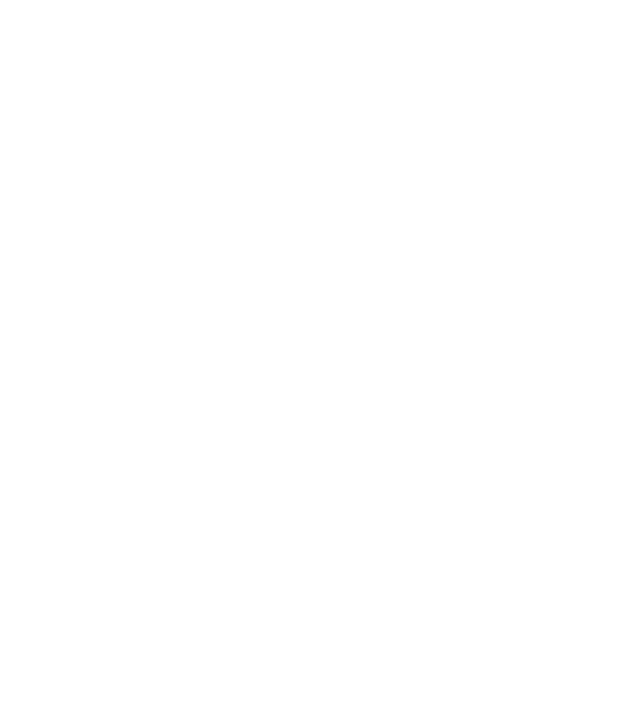
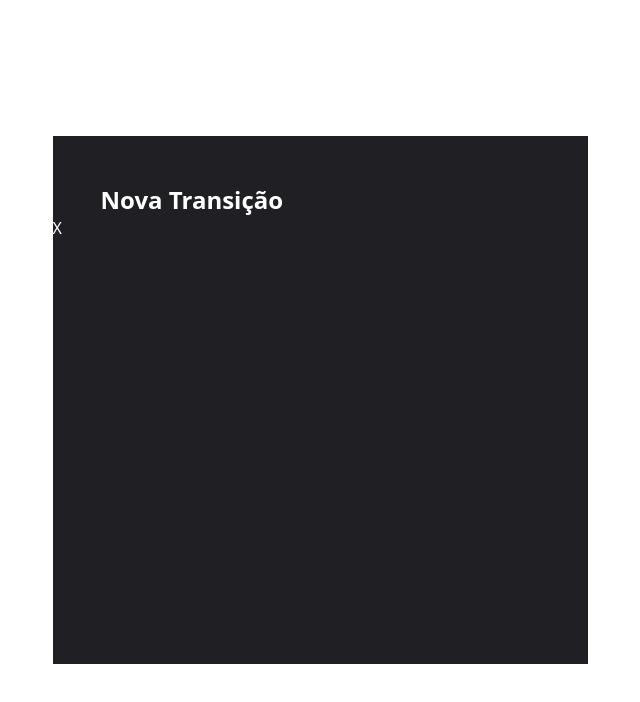
Before and after one commit to gustavobaltazar/expenses-incomes, a React (Vite) app in the folder client/: page / in a window 1280 px wide. Shown: the top 702 px of the page, without its empty margins (320-960 px from the left). Built offline with nearby package versions, Linux system fonts and the light colour scheme.

Commit message:
feat: started transaction modal

```diff
--- a/client/index.html
+++ b/client/index.html
@@ -1,13 +1,16 @@
 <!DOCTYPE html>
 <html lang="en">
+
 <head>
   <meta charset="UTF-8" />
   <link rel="icon" type="image/svg+xml" href="/vite.svg" />
   <meta name="viewport" content="width=device-width, initial-scale=1.0" />
-    <title>Vite + React + TS</title>
+  <title>Expenses & Incomes</title>
 </head>
+
 <body>
   <div id="root"></div>
   <script type="module" src="/src/main.tsx"></script>
 </body>
+
 </html>
--- a/client/src/App.tsx
+++ b/client/src/App.tsx
@@ -2,8 +2,9 @@
 function App() {
 
   return (
-    <>
-    </>
+    <div className="">
+      <div><h1 className="text-red-500 text-2xl">oi</h1></div>
+    </div>
   )
 }
 
--- /dev/null
+++ b/client/src/components/NewTransactionModal.tsx
@@ -0,0 +1,16 @@
+import { useState } from "react"
+
+export function NewTransactionModal() {
+    const [description, setDescription] = useState("");
+    const [cost, setCost] = useState("");
+    const [category, setCategory] = useState("");
+
+    return (
+        <div className="h-screen flex items-center justify-center">
+            <div className="w-[535px] h-[528px] bg-modal_background flex flex-col">
+                <div className="mt-12 ml-12"><span className="text-white text-2xl font-bold">Nova Transição</span></div>
+                <div className="w-full"><span className="text-white">X</span></div>
+            </div>
+        </div>
+    )
+}
--- a/client/src/index.css
+++ b/client/src/index.css
@@ -1,69 +1,3 @@
-:root {
-  font-family: Inter, system-ui, Avenir, Helvetica, Arial, sans-serif;
-  line-height: 1.5;
-  font-weight: 400;
-
-  color-scheme: light dark;
-  color: rgba(255, 255, 255, 0.87);
-  background-color: #242424;
-
-  font-synthesis: none;
-  text-rendering: optimizeLegibility;
-  -webkit-font-smoothing: antialiased;
-  -moz-osx-font-smoothing: grayscale;
-  -webkit-text-size-adjust: 100%;
-}
-
-a {
-  font-weight: 500;
-  color: #646cff;
-  text-decoration: inherit;
-}
-a:hover {
-  color: #535bf2;
-}
-
-body {
-  margin: 0;
-  display: flex;
-  place-items: center;
-  min-width: 320px;
-  min-height: 100vh;
-}
-
-h1 {
-  font-size: 3.2em;
-  line-height: 1.1;
-}
-
-button {
-  border-radius: 8px;
-  border: 1px solid transparent;
-  padding: 0.6em 1.2em;
-  font-size: 1em;
-  font-weight: 500;
-  font-family: inherit;
-  background-color: #1a1a1a;
-  cursor: pointer;
-  transition: border-color 0.25s;
-}
-button:hover {
-  border-color: #646cff;
-}
-button:focus,
-button:focus-visible {
-  outline: 4px auto -webkit-focus-ring-color;
-}
-
-@media (prefers-color-scheme: light) {
-  :root {
-    color: #213547;
-    background-color: #ffffff;
-  }
-  a:hover {
-    color: #747bff;
-  }
-  button {
-    background-color: #f9f9f9;
-  }
-}
+@tailwind base;
+@tailwind components;
+@tailwind utilities;
--- a/client/src/main.tsx
+++ b/client/src/main.tsx
@@ -1,10 +1,13 @@
 import React from 'react'
 import ReactDOM from 'react-dom/client'
 import App from './App.tsx'
+import { NewTransactionModal } from './components/NewTransactionModal'
 import './index.css'
+
 
 ReactDOM.createRoot(document.getElementById('root') as HTMLElement).render(
   <React.StrictMode>
-    <App />
+    <NewTransactionModal />
+    {/* < App /> */}
   </React.StrictMode>,
 )
--- a/client/tailwind.config.js
+++ b/client/tailwind.config.js
@@ -1,8 +1,13 @@
 /** @type {import('tailwindcss').Config} */
 export default {
-  content: ["./src/**/*.{html,js, jsx, tsx}"],
+  content: ["./src/**/*.{html,js,jsx,tsx}"],
   theme: {
-    extend: {},
+    extend: {
+      colors: {
+        'modal_background': '#202024'
+      }
+    },
   },
+  darkMode: true,
   plugins: [],
 }
```
Lines whose indentation alone changed are shown as unchanged.
